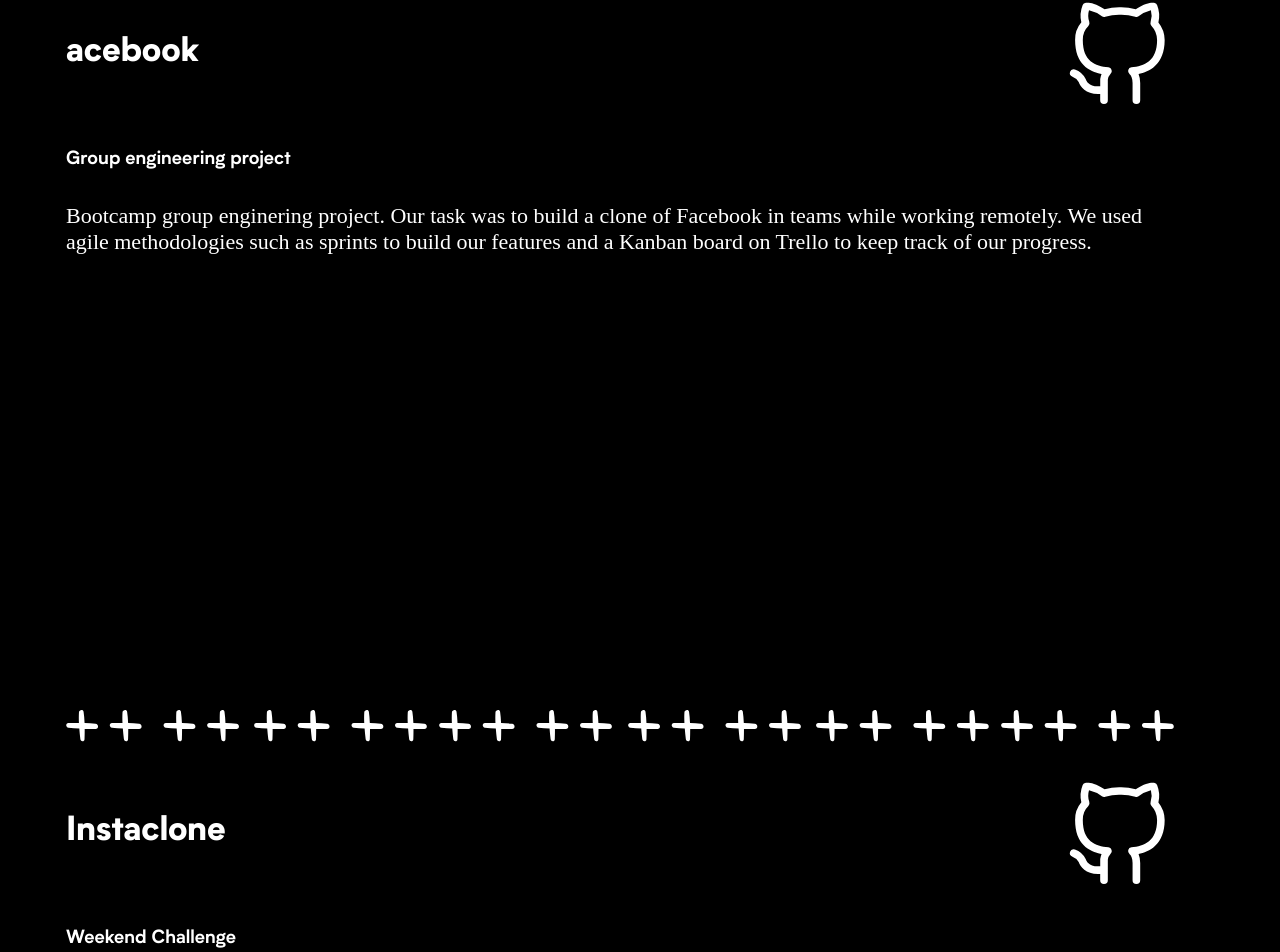
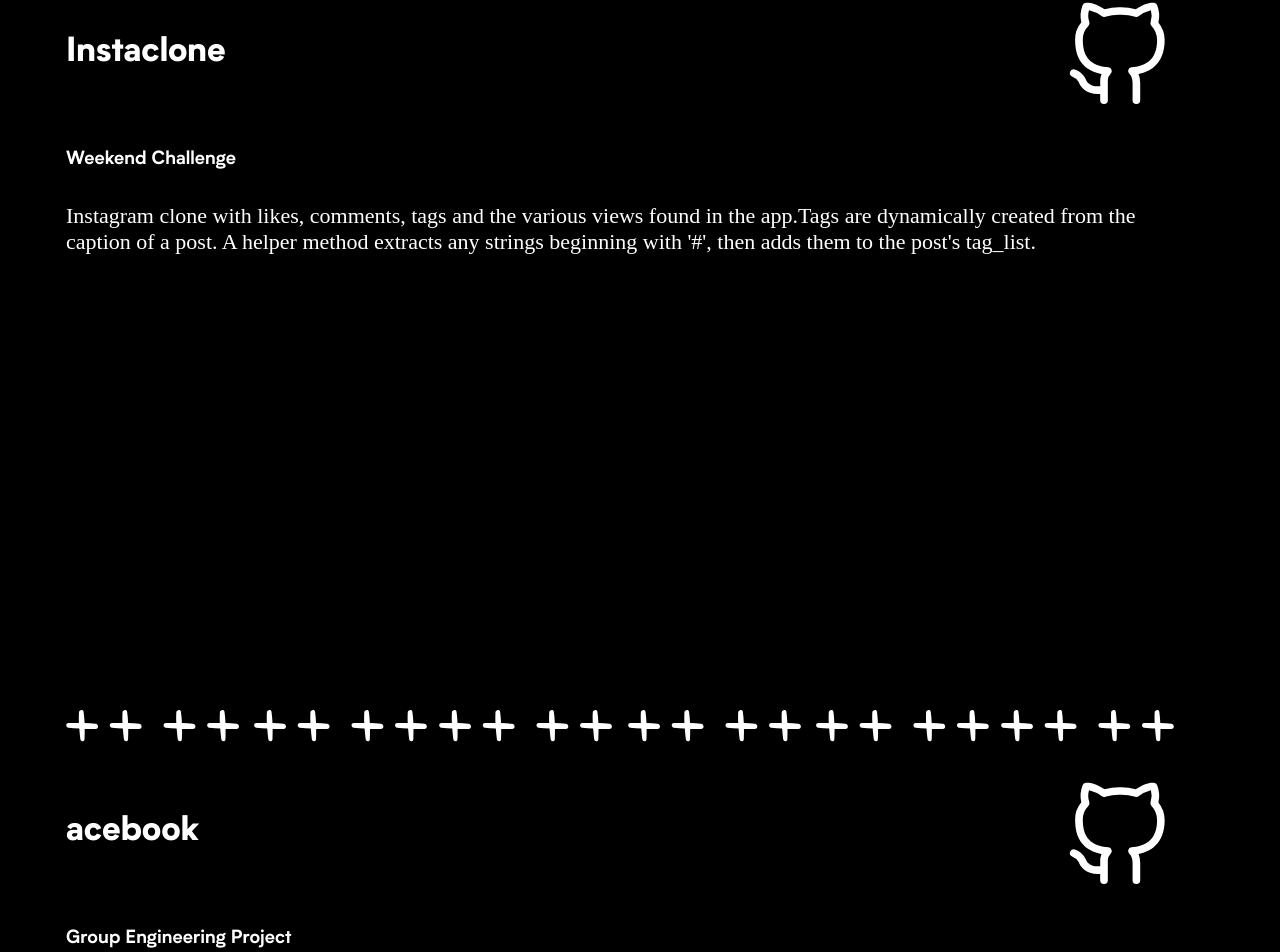
Before and after one commit to arthurfincham/react-portfolio, a React (Create React App) app: page / in a window 1280 px wide. Shown: the part 5848-6800 px from the top of the page. Built offline with nearby package versions, Linux system fonts and the light colour scheme; a web font is replaced by a local one.

Commit message:
refactor projects section

```diff
--- /dev/null
+++ b/src/components/Project.js
@@ -0,0 +1,22 @@
+import Divider from './graphics/Divider';
+import GitHubLogo from './graphics/GitHubLogo.js';
+
+export default function Project({ props }) {
+  const svgFill = 'white';
+  const svgClass = 'project-repo-link svg-link';
+  return (
+    <>
+      <div className="item-container">
+        <div className="flex-row row-center">
+          <h2>{props.title}</h2>
+          <a href={props.repoURL}>
+            <GitHubLogo fill={svgFill} svgClass={svgClass} />
+          </a>
+        </div>
+        <h5>{props.subTitle}</h5>
+        <p>{props.description}</p>
+      </div>
+      <Divider fill={svgFill} />
+    </>
+  );
+}
--- a/src/components/Projects.js
+++ b/src/components/Projects.js
@@ -1,82 +1,49 @@
-import Divider from './graphics/Divider';
-import GitHubLogo from './graphics/GitHubLogo.js';
+import Project from './Project';
+export default function Projects() {
+  const classNotes = {
+    title: 'ClassNotes',
+    repoURL: 'https://github.com/',
+    subTitle: 'Personal Project',
+    description:
+      'One of my hobbies is Brazilian Jiu Jitsu, a martial art which depends on the accumilation of knowledge and skill. A problem, however, is how to keep track of all this knowledge. Enter Classnotes: a simple, lightweight journal to accompany learning. The idea is that after class you can write down what you learned, tag it, and then build a repository of techniques and ideas that can be quickly accessed.',
+  };
+  const acebook = {
+    title: 'acebook',
+    repoURL: 'https://github.com/',
+    subTitle: 'Group Engineering Project',
+    description:
+      'Bootcamp group enginering project. Our task was to build a clone of Facebook in teams while working remotely. We used agile methodologies such as sprints to build our features and a Kanban board on Trello to keep track of our progress.',
+  };
+  const instaclone = {
+    title: 'Instaclone',
+    repoURL: 'https://github.com/',
+    subTitle: 'Weekend Challenge',
+    description:
+      "Instagram clone with likes, comments, tags and the various views found in the app.Tags are dynamically created from the caption of a post. A helper method extracts any strings beginning with '#', then adds them to the post's tag_list.",
+  };
+  const summary = {
+    title: 'News Summary',
+    repoURL: 'https://github.com/',
+    subTitle: 'Weekend Challenge',
+    description:
+      'API based news summary project. Makers Solo Weekend Challenge: build a single web page app which summarises stories from the Guardian API.',
+  };
+  const chitter = {
+    title: 'Chitter',
+    repoURL: 'https://github.com/',
+    subTitle: 'Weekend Challenge',
+    description:
+      'Twitter clone. Use Boostrap only for front-end (no custom CSS). Extract hashtags from the text in each Peep (no seperate tag input). Ability to click on tags and only list Peeps with that tag. Show the time of a Peep relatively (e.g. 5 mins ago). Use a RSS feed to fill a news column.',
+  };
 
-export default function Projects() {
-  const svgFill = 'white';
-  const svgClass = 'project-repo-link svg-link';
   return (
     <div className="section-box" id="Projects">
       <h1 className="sticky-thc">Projects</h1>
-      <div className="item-container">
-        <div className="flex-row row-center">
-          <h2>ClassNotes</h2>
-          <a href="a">
-            <GitHubLogo fill={svgFill} svgClass={svgClass} />
-          </a>
-        </div>
-        <h5>Personal Project</h5>
-        <p>
-          One of my hobbies is Brazilian Jiu Jitsu, a martial art which depends on the accumilation of knowledge and skill. A problem, however, is how
-          to keep track of all this knowledge. Enter Classnotes: a simple, lightweight journal to accompany learning. The idea is that after class you
-          can write down what you learned, tag it, and then build a repository of techniques and ideas that can be quickly accessed.
-        </p>
-      </div>
-      <Divider fill={svgFill} />
-      <div className="item-container">
-        <div className="flex-row row-center">
-          <h2>acebook</h2>
-          <a href="b">
-            <GitHubLogo fill={svgFill} svgClass={svgClass} />
-          </a>
-        </div>
-        <h5>Group engineering project</h5>
-        <p>
-          Bootcamp group enginering project. Our task was to build a clone of Facebook in teams while working remotely. We used agile methodologies
-          such as sprints to build our features and a Kanban board on Trello to keep track of our progress.
-        </p>
-      </div>
-      <Divider fill={svgFill} />
-      <div className="item-container">
-        <div className="flex-row row-center">
-          <h2>Instaclone</h2>
-          <a href="a">
-            <GitHubLogo fill={svgFill} svgClass={svgClass} />
-          </a>
-        </div>
-        <h5>Weekend Challenge</h5>
-        <p>
-          Instagram clone with likes, comments, tags and the various views found in the app.Tags are dynamically created from the caption of a post. A
-          helper method extracts any strings beginning with '#', then adds them to the post's tag_list.
-        </p>
-      </div>
-      <Divider fill={svgFill} />
-      <div className="item-container">
-        <div className="flex-row row-center">
-          <h2>News Summary</h2>
-          <a href="c">
-            <GitHubLogo fill={svgFill} svgClass={svgClass} />
-          </a>
-        </div>
-        <h5>Weekend Challenge</h5>
-        <p>
-          API based news summary project. Makers Solo Weekend Challenge: build a single web page app which summarises stories from the Guardian API.
-        </p>
-      </div>
-      <Divider fill={svgFill} />
-      <div className="item-container">
-        <div className="flex-row row-center">
-          <h2>Instaclone</h2>
-          <a href="c">
-            <GitHubLogo fill={svgFill} svgClass={svgClass} />
-          </a>
-        </div>
-        <h5>Weekend Challenge</h5>
-        <p>
-          Instagram clone. Use Boostrap only for front-end (no custom CSS). Extract hashtags from the text in each Peep (no seperate tag input).
-          Ability to click on tags and only list Peeps with that tag. Show the time of a Peep relatively (e.g. 5 mins ago). Use a RSS feed to fill a
-          news column.
-        </p>
-      </div>
+      <Project props={classNotes} />
+      <Project props={instaclone} />
+      <Project props={acebook} />
+      <Project props={summary} />
+      <Project props={chitter} />
     </div>
   );
 }
```
